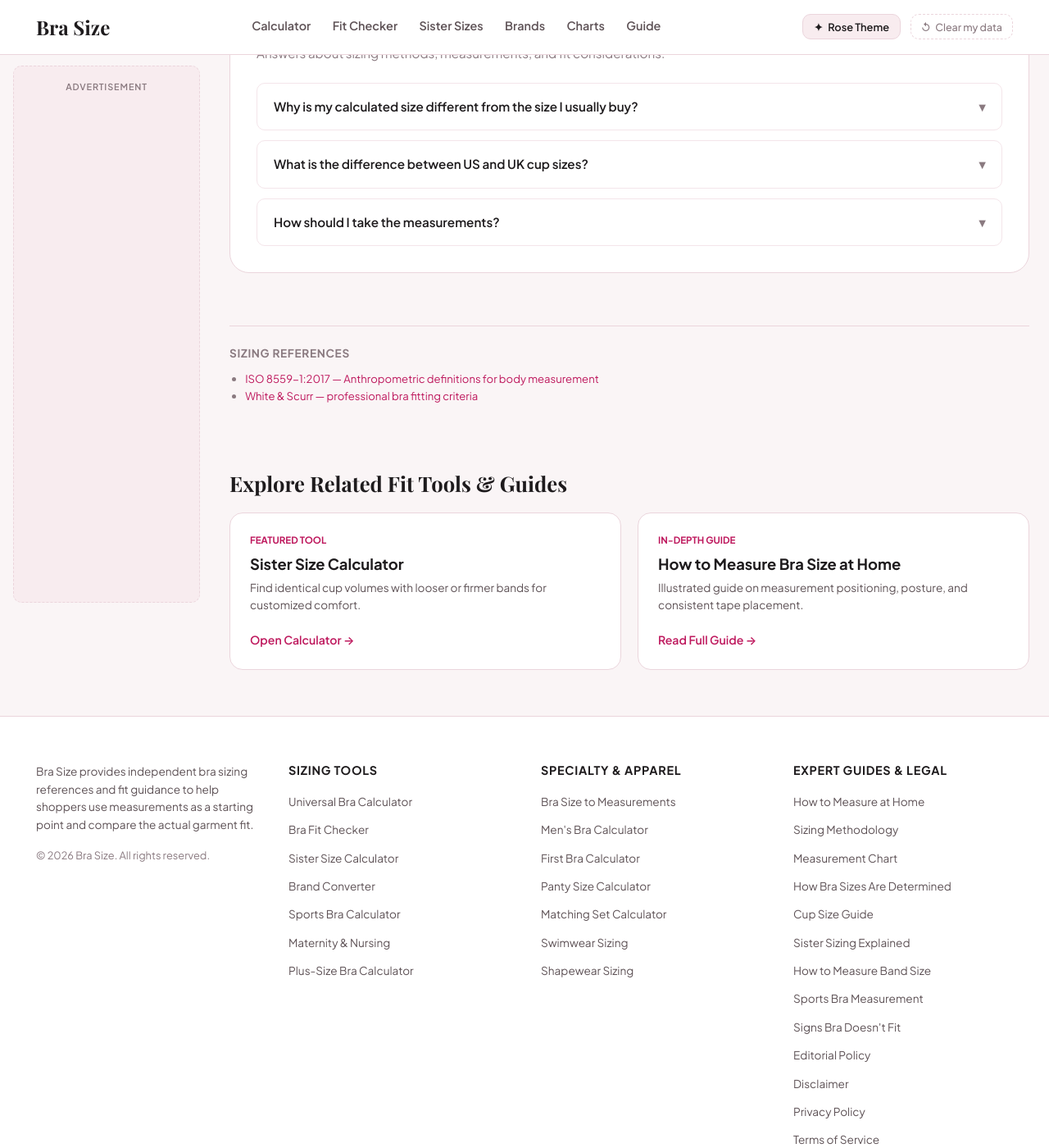
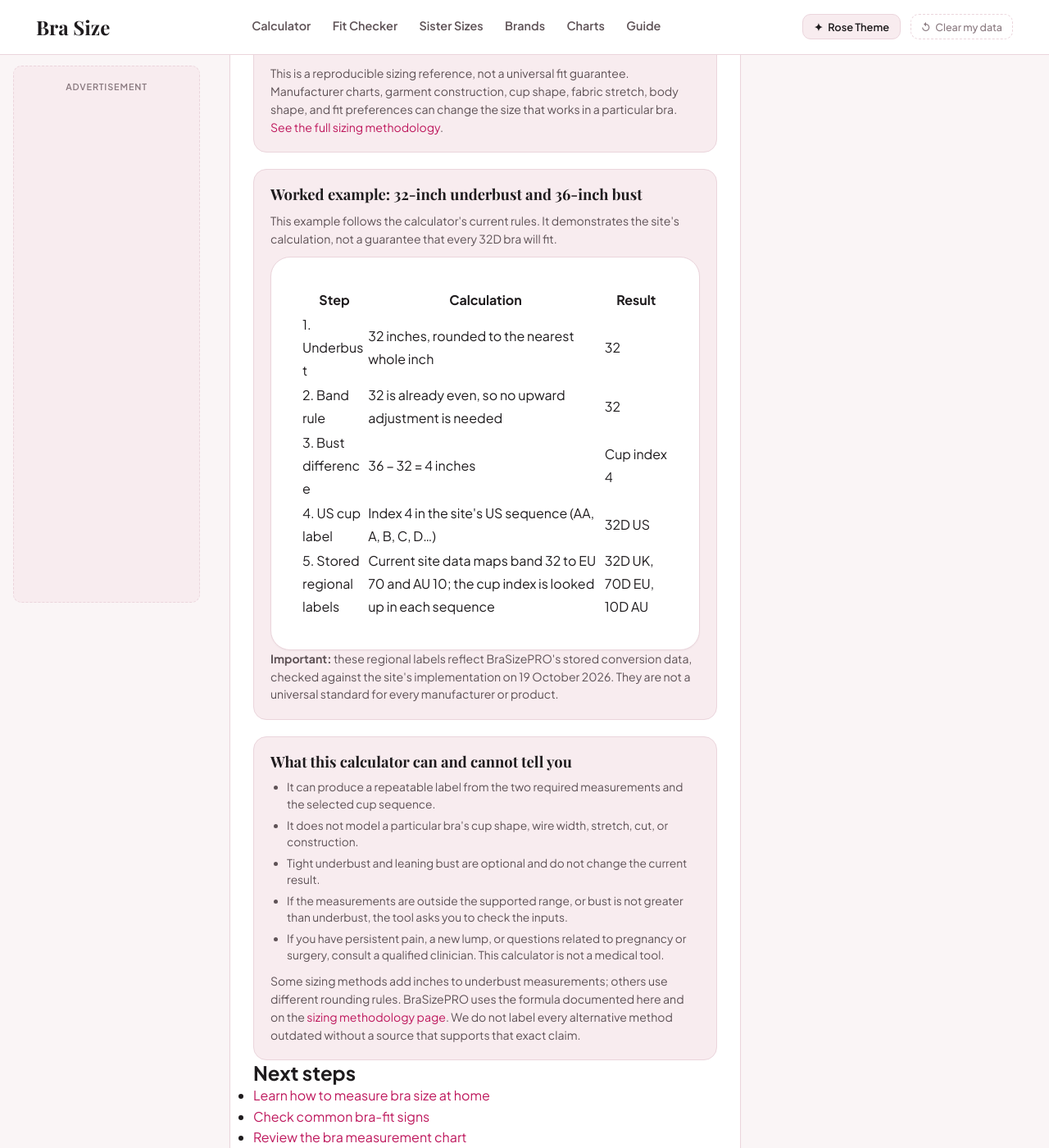
Before and after one commit to sharpedge74-cmyk/Bra-Size-Pro, a Jekyll site: the page built from bra-size-calculator.html, in a window 1280 px wide and 1400 px high, scrolled down 1519 px. Shown: the whole window at 82% size. Built offline with Jekyll 4.4.1, drawn with Linux system fonts in a browser that asks for light colours; some web fonts are replaced; some of the changed text lies outside the part shown.

Commit message:
Rewrite sizing tool content with verified methods and limitations

```diff
--- a/bra-size-calculator.html
+++ b/bra-size-calculator.html
@@ -1,32 +1,45 @@
 ---
 layout: tool
-title: "Universal Bra Size Calculator"
-description: "Estimate a starting bra size from body measurements and compare common US, UK, EU, and AU size labels. Results are a sizing reference, not a medical assessment."
+title: "Bra Size Calculator: Find Your Starting Size"
+description: "Estimate a starting bra size from snug underbust and standing bust measurements. Compare US, UK, EU, and AU labels, then check the brand's own chart."
 permalink: /bra-size-calculator
 breadcrumb_label: "Bra Size Calculator"
-intent: "Estimate bra size from body measurements and compare international cup labels"
-last_reviewed: "2026-03-15"
+intent: "Estimate a starting bra size from body measurements and compare common regional labels"
+last_reviewed: "2026-10-19"
 tool_js: "bra-size-calculator.js"
 ads: "tool"
 sources:
-  - '<a href="https://www.iso.org/standard/61686.html">ISO 8559-1:2017 — Anthropometric definitions for body measurement</a>'
-  - '<a href="https://pubmed.ncbi.nlm.nih.gov/22397508/">White &amp; Scurr — professional bra fitting criteria</a>'
+  - '<a href="https://pubmed.ncbi.nlm.nih.gov/22397508/" target="_blank" rel="noopener">White &amp; Scurr (2012), comparison of traditional sizing and professional fit criteria — retrieved 2026-10-19</a>'
+  - '<a href="https://pubmed.ncbi.nlm.nih.gov/39623226/" target="_blank" rel="noopener">Moscarelli et al. (2025), variation in cup sizing among manufacturers — retrieved 2026-10-19</a>'
+  - '<a href="https://www.iso.org/standard/61686.html" target="_blank" rel="noopener">ISO 8559-1:2017, definitions for body measurement — checked 2026-10-19; not a universal bra conversion chart</a>'
 related_tool:
   title: "Sister Size Calculator"
-  desc: "Find identical cup volumes with looser or firmer bands for customized comfort."
+  desc: "Compare nearby band-and-cup labels within a sizing system."
   url: "/sister-size-calculator"
 related_guide:
   title: "How to Measure Bra Size at Home"
-  desc: "Illustrated guide on measurement positioning, posture, and consistent tape placement."
+  desc: "Follow clear steps for taking and recording your measurements."
   url: "/how-to-measure-bra-size-at-home"
 faq:
-  - q: "Why is my calculated size different from the size I usually buy?"
-    a: "Bra sizing is not uniform across brands. This calculator provides a measurement-based starting point; use the target brand's own size chart before purchasing."
-  - q: "What is the difference between US and UK cup sizes?"
-    a: "Cup-letter progressions differ between sizing systems, especially at larger cup ranges. The calculator shows the selected system and common conversions as reference values."
-  - q: "How should I take the measurements?"
-    a: "Use a flexible tape measure and follow the measurement instructions shown in the calculator. Keep the tape level and record the measurements consistently."
+  - q: "How does this bra size calculator work?"
+    a: "It converts the snug underbust to inches, applies the site's documented band rounding rule, and uses the rounded difference between standing bust and snug underbust to select a cup label. The result is a starting point, not a fit guarantee."
+  - q: "Why is my calculated size different from my usual size?"
+    a: "Sizing labels and garment fit can vary between manufacturers and styles. Compare the result with the current chart for the exact bra you are considering."
+  - q: "What is the difference between US and UK bra sizes?"
+    a: "Cup sequences are not identical across all sizing systems. This tool shows labels from its stored regional sequences; use a brand's own chart when shopping."
+  - q: "Do the tight underbust and leaning bust measurements change the result?"
+    a: "No. In the current calculator, snug underbust and standing bust determine the displayed starting size. Tight underbust and leaning bust are optional references only."
 ---
+
+<section class="tool-intro" aria-labelledby="calculator-intro-heading">
+  <h2 id="calculator-intro-heading">Find a bra size starting point</h2>
+  <p>This calculator estimates a starting bra size from two measurements: snug underbust and standing bust. Choose inches or centimeters and a sizing system to see the site's calculated label and common regional equivalents. Measurements are a starting point, not a verdict; check the chart for the specific bra before buying.</p>
+</section>
+
+<section class="tool-intro" aria-labelledby="calculator-intro-heading">
+  <h2 id="calculator-intro-heading">Find a bra size starting point</h2>
+  <p>This calculator estimates a starting bra size from two measurements: snug underbust and standing bust. Choose inches or centimeters and a sizing system to see the site's calculated label and common regional equivalents. Measurements are a starting point, not a verdict; check the chart for the specific bra before buying.</p>
+</section>
 
 <div class="calculator-card">
   <form id="bra-calculator-form" class="calc-form">
@@ -142,3 +155,41 @@
   </ol>
   <p>This is a reproducible sizing reference, not a universal fit guarantee. Manufacturer charts, garment construction, cup shape, fabric stretch, body shape, and fit preferences can change the size that works in a particular bra. <a href="/bra-sizing-methodology">See the full sizing methodology</a>.</p>
 </section>
+
+<section class="calculator-reference" aria-labelledby="calculator-example-heading">
+  <h2 id="calculator-example-heading">Worked example: 32-inch underbust and 36-inch bust</h2>
+  <p>This example follows the calculator's current rules. It demonstrates the site's calculation, not a guarantee that every 32D bra will fit.</p>
+  <table class="guide-content">
+    <thead><tr><th>Step</th><th>Calculation</th><th>Result</th></tr></thead>
+    <tbody>
+      <tr><td>1. Underbust</td><td>32 inches, rounded to the nearest whole inch</td><td>32</td></tr>
+      <tr><td>2. Band rule</td><td>32 is already even, so no upward adjustment is needed</td><td>32</td></tr>
+      <tr><td>3. Bust difference</td><td>36 − 32 = 4 inches</td><td>Cup index 4</td></tr>
+      <tr><td>4. US cup label</td><td>Index 4 in the site's US sequence (AA, A, B, C, D…)</td><td>32D US</td></tr>
+      <tr><td>5. Stored regional labels</td><td>Current site data maps band 32 to EU 70 and AU 10; the cup index is looked up in each sequence</td><td>32D UK, 70D EU, 10D AU</td></tr>
+    </tbody>
+  </table>
+  <p><strong>Important:</strong> these regional labels reflect BraSizePRO's stored conversion data, checked against the site's implementation on 19 October 2026. They are not a universal standard for every manufacturer or product.</p>
+</section>
+
+<section class="calculator-reference" aria-labelledby="calculator-limits-heading">
+  <h2 id="calculator-limits-heading">What this calculator can and cannot tell you</h2>
+  <ul>
+    <li>It can produce a repeatable label from the two required measurements and the selected cup sequence.</li>
+    <li>It does not model a particular bra's cup shape, wire width, stretch, cut, or construction.</li>
+    <li>Tight underbust and leaning bust are optional and do not change the current result.</li>
+    <li>If the measurements are outside the supported range, or bust is not greater than underbust, the tool asks you to check the inputs.</li>
+    <li>If you have persistent pain, a new lump, or questions related to pregnancy or surgery, consult a qualified clinician. This calculator is not a medical tool.</li>
+  </ul>
+  <p>Some sizing methods add inches to underbust measurements; others use different rounding rules. BraSizePRO uses the formula documented here and on the <a href="/bra-sizing-methodology">sizing methodology page</a>. We do not label every alternative method outdated without a source that supports that exact claim.</p>
+</section>
+
+<nav class="tool-next-steps" aria-label="Related bra sizing resources">
+  <h2>Next steps</h2>
+  <ul>
+    <li><a href="/how-to-measure-bra-size-at-home">Learn how to measure bra size at home</a></li>
+    <li><a href="/bra-fit-checker">Check common bra-fit signs</a></li>
+    <li><a href="/bra-measurement-chart">Review the bra measurement chart</a></li>
+    <li><a href="/sister-size-calculator">Compare sister sizes</a></li>
+  </ul>
+</nav>
```
